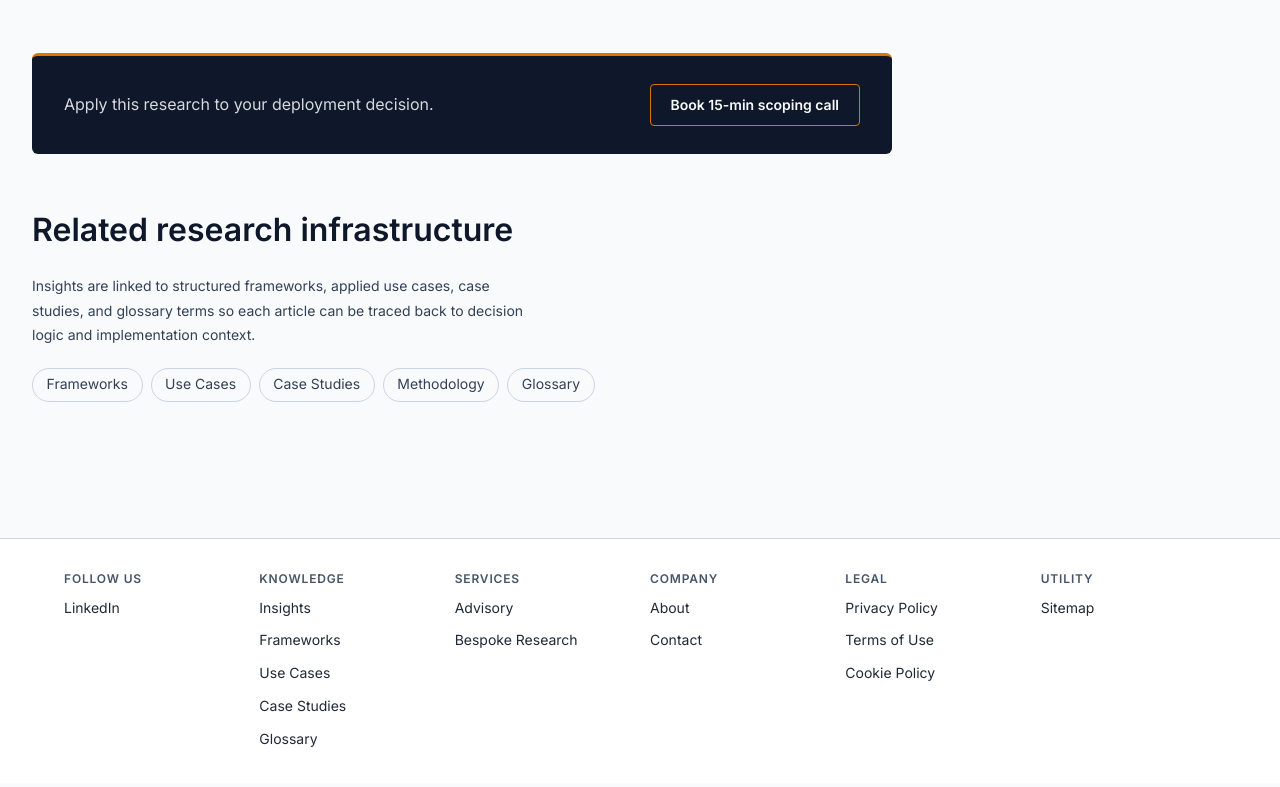
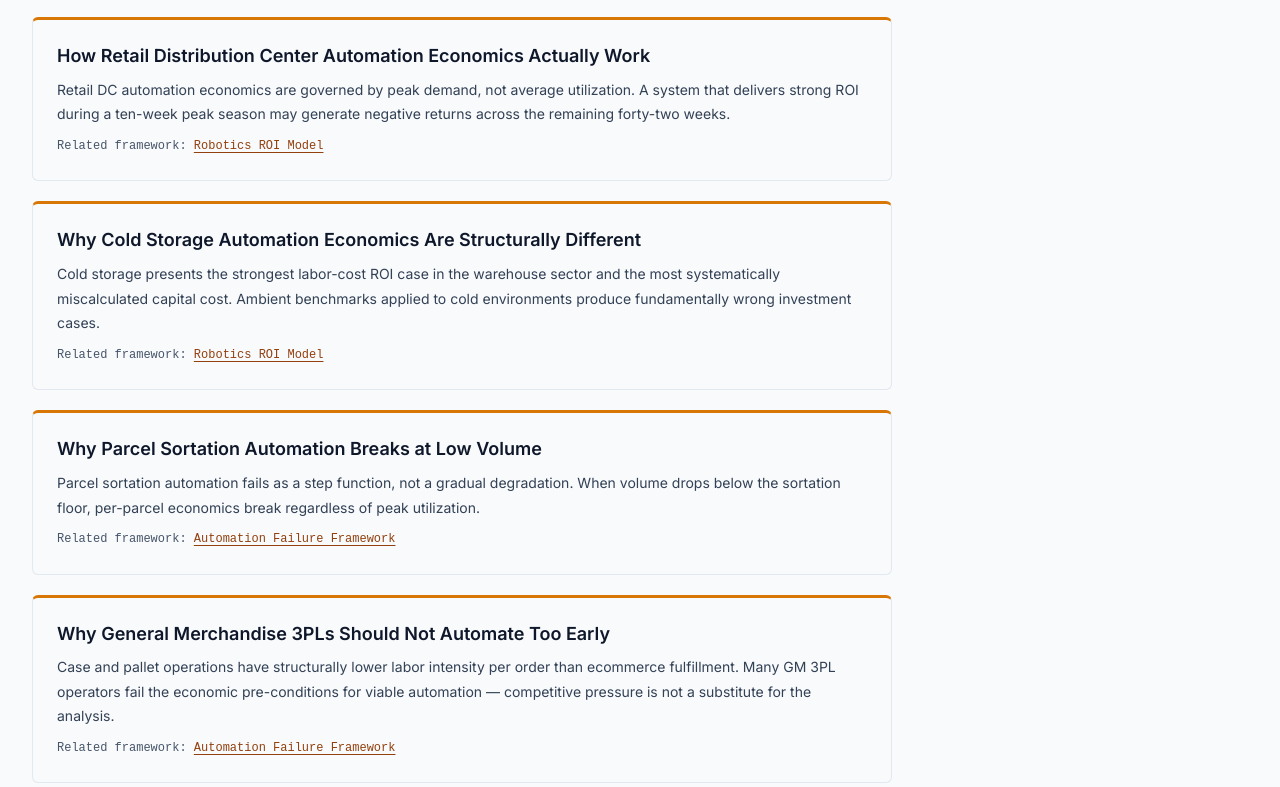
Before and after one commit to deepakgupta5/autonomy-bridge-web, an Astro site: page /insights in a window 1280 px wide. Shown: the part 1783-2570 px from the top of the page. Built offline with nearby package versions, Linux system fonts and the light colour scheme; Astro itself is replaced by a stand-in of ours.

Commit message:
Add Phase 2 insights to insights hub index
Co-Authored-By: Claude Sonnet 4.6 <noreply@anthropic.com>

```diff
--- a/src/pages/insights/index.astro
+++ b/src/pages/insights/index.astro
@@ -56,6 +56,34 @@ const articles = [
     desc: "The four-stage vendor evaluation process used by mid-size 3PL operators — from shortlist formation through cross-functional ROI approval — with emphasis on the utilization threshold.",
     frameworkHref: "/frameworks/vendor-evaluation-framework",
     frameworkLabel: "Vendor Evaluation Framework",
+  },
+  {
+    href: "/insights/how-retail-distribution-center-automation-economics-actually-work",
+    title: "How Retail Distribution Center Automation Economics Actually Work",
+    desc: "Retail DC automation economics are governed by peak demand, not average utilization. A system that delivers strong ROI during a ten-week peak season may generate negative returns across the remaining forty-two weeks.",
+    frameworkHref: "/frameworks/robotics-roi-model",
+    frameworkLabel: "Robotics ROI Model",
+  },
+  {
+    href: "/insights/why-cold-storage-automation-economics-are-structurally-different",
+    title: "Why Cold Storage Automation Economics Are Structurally Different",
+    desc: "Cold storage presents the strongest labor-cost ROI case in the warehouse sector and the most systematically miscalculated capital cost. Ambient benchmarks applied to cold environments produce fundamentally wrong investment cases.",
+    frameworkHref: "/frameworks/robotics-roi-model",
+    frameworkLabel: "Robotics ROI Model",
+  },
+  {
+    href: "/insights/why-parcel-sortation-automation-breaks-at-low-volume",
+    title: "Why Parcel Sortation Automation Breaks at Low Volume",
+    desc: "Parcel sortation automation fails as a step function, not a gradual degradation. When volume drops below the sortation floor, per-parcel economics break regardless of peak utilization.",
+    frameworkHref: "/frameworks/automation-failure-framework",
+    frameworkLabel: "Automation Failure Framework",
+  },
+  {
+    href: "/insights/why-general-merchandise-3pls-should-not-automate-too-early",
+    title: "Why General Merchandise 3PLs Should Not Automate Too Early",
+    desc: "Case and pallet operations have structurally lower labor intensity per order than ecommerce fulfillment. Many GM 3PL operators fail the economic pre-conditions for viable automation — competitive pressure is not a substitute for the analysis.",
+    frameworkHref: "/frameworks/automation-failure-framework",
+    frameworkLabel: "Automation Failure Framework",
   },
 ];
 ---
```
